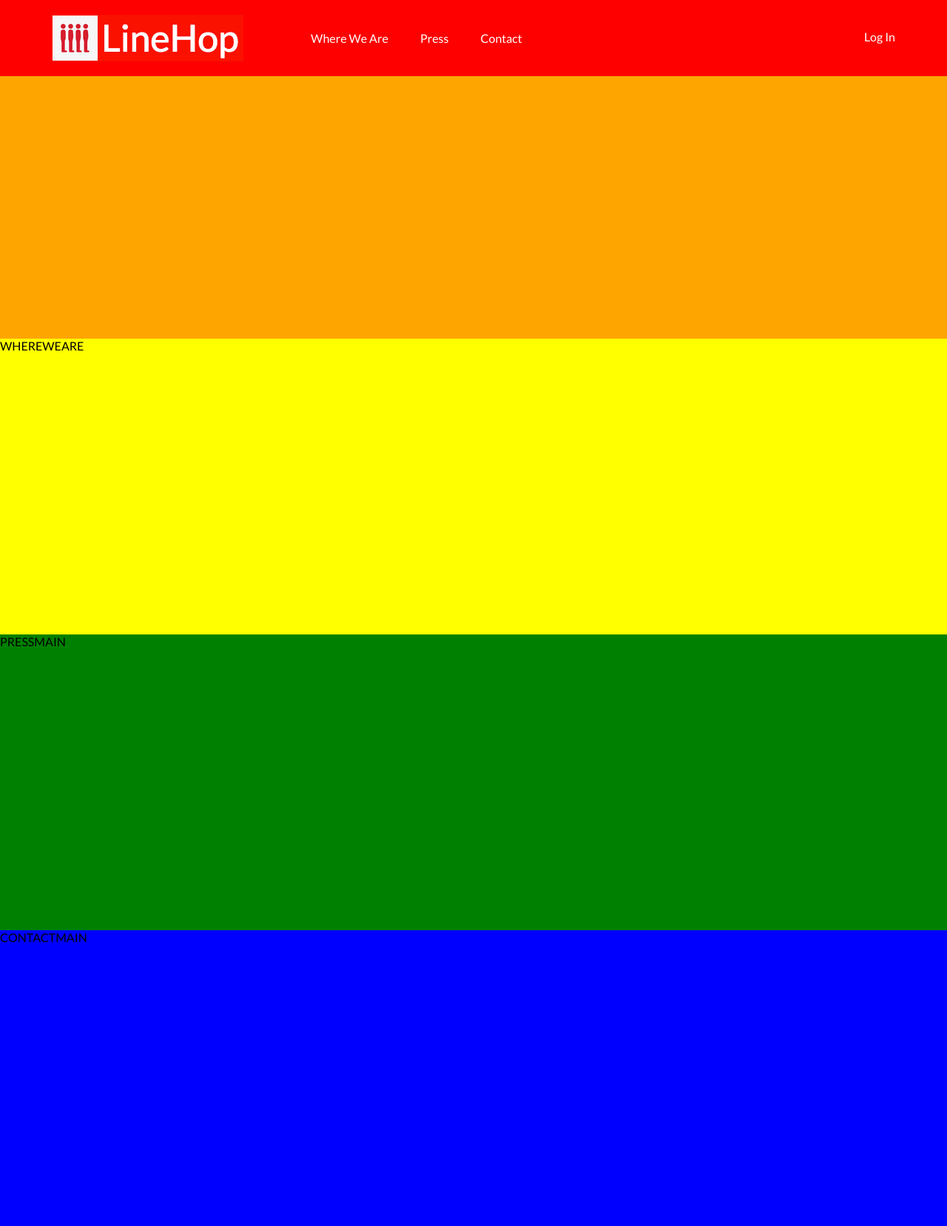
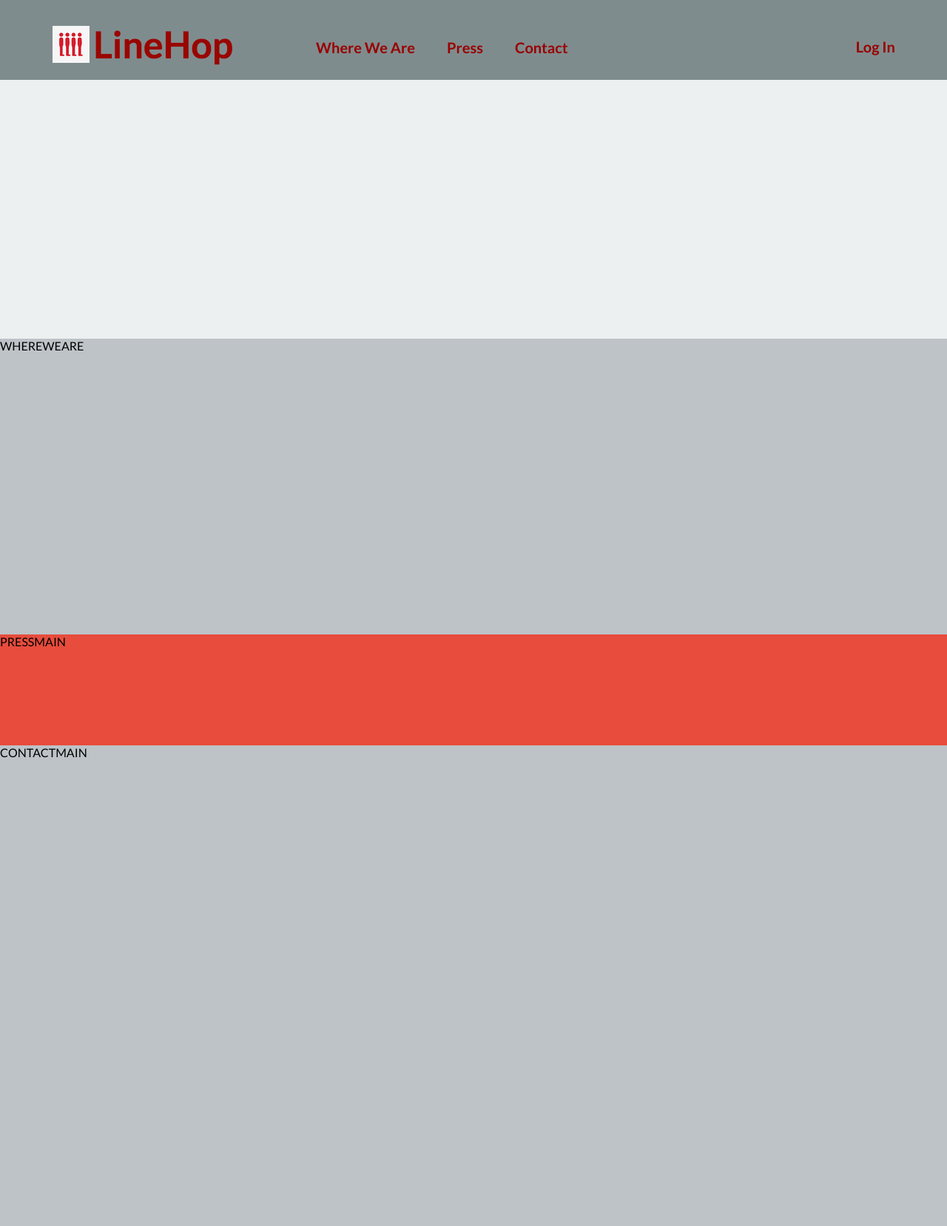
Before and after one commit to mattbspector/mattbspector.github.io, a PHP site: page /LineHop/index.html in a window 1280 px wide. Shown: the whole page at 74% size. After the commit the page ends 1025 px from the top, so only its background shows below. Run offline with PHP 8.4, Linux system fonts and the light colour scheme.

Commit message:
greys and reds

```diff
--- a/LineHop/index.html
+++ b/LineHop/index.html
@@ -10,7 +10,7 @@
 <body>
 	<header>
 		<nav>
-			<div class="Logo"><a href="#"><img src="LogoLong.png"></a></div>
+			<div class="Logo"><a href="#"><img src="LogoLongGrey.png"></a></div>
 			<div class="WhereWeAre"><a href="#">Where We Are</a></div>
 			<div class="Press"><a href="#">Press</a></div>
 			<div class="Contact"><a href="#">Contact</a></div>
--- a/LineHop/style.css
+++ b/LineHop/style.css
@@ -12,7 +12,7 @@ header{
 }
 nav{
 	width: 100%;
-	background-color: red;
+	background-color: #7f8c8d;
 	top: 0;
 	display: inline-block;
 	padding: 0px;
@@ -20,13 +20,15 @@ nav{
 	padding-left: 50px;
 }
 nav div{
-	background-color: red;
+	background-color: #7f8c8d;
 	padding: 20px 20px;
 	display: inline-block;
 	text-align: center;
 	margin: 0
 	vertical-align: middle;
 	height: 100%;
+	font-weight: bold;
+	font-size: 20px;
 
 }
 nav div:hover{
@@ -34,11 +36,11 @@ nav div:hover{
 }
 
 .Logo:hover{
-	background-color: red;
+	background-color: #7f8c8d;
 }
 nav div a{
 	text-decoration: none;
-	color: white;
+	color: #990000;
 	vertical-align: middle;
 }
 nav .WhereWeAre{
@@ -47,10 +49,14 @@ nav .WhereWeAre{
 nav .LogIn{
 	float: right;
 	margin-right: 100px;
-	margin-top: 18px;
+	margin-top: 28px;
+}
+nav .Logo{
+	font-size: 50px;
 }
 nav .Logo img{
 	vertical-align: middle;
+	padding-right: 5px;
 
 }
 
@@ -60,24 +66,27 @@ nav .Logo img{
 #MainBody{
 	width: 100%;
 	height: 100%;
-	background-color: blue;
+	background-color: #ecf0f1;
 	padding-top:58px;
 }
 
 #MainBody div{
 	width: 100%;
-	height: 400px;
 	float: left;
 }
 #LogoMain{
-	background-color: orange;
+	background-color: #ecf0f1;
+	height: 400px;
 }
 #WhereWeAreMain{
-	background-color: yellow;
+	background-color: #bdc3c7;
+	height: 400px;
 }
 #PressMain{
-	background-color: green;
+	background-color: #e74c3c;
+	height: 150px;
 }
 #ContactMain{
-	background-color: blue;
+	background-color: #bdc3c7;
+	height: 200px;
 }
```
Also changed, not shown: LineHop/LogoLongGrey.png (added).
